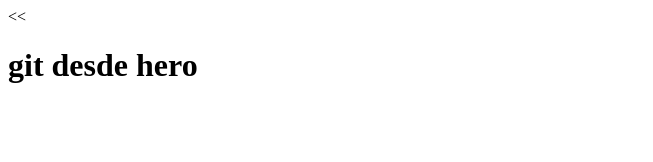
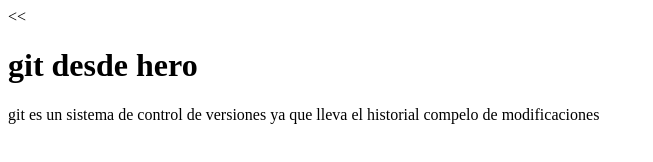
Before and after one commit to mdeleons1/git-desde-cero, a plain HTML site: page index.html in a window 1280 px wide. Shown: the whole page, without its empty margins (0-653 px from the left). Drawn offline with Linux system fonts and the light colour scheme.

Commit message:
agrega una descripcion corta de git

```diff
--- a/index.html
+++ b/index.html
@@ -7,6 +7,10 @@
   </head>
   <body>
     <h1>git desde hero</h1>
+<p>
+  git es un sistema de control de versiones ya que lleva
+  el historial compelo de modificaciones
+  <p>
 
   </body>
 </html>
```
